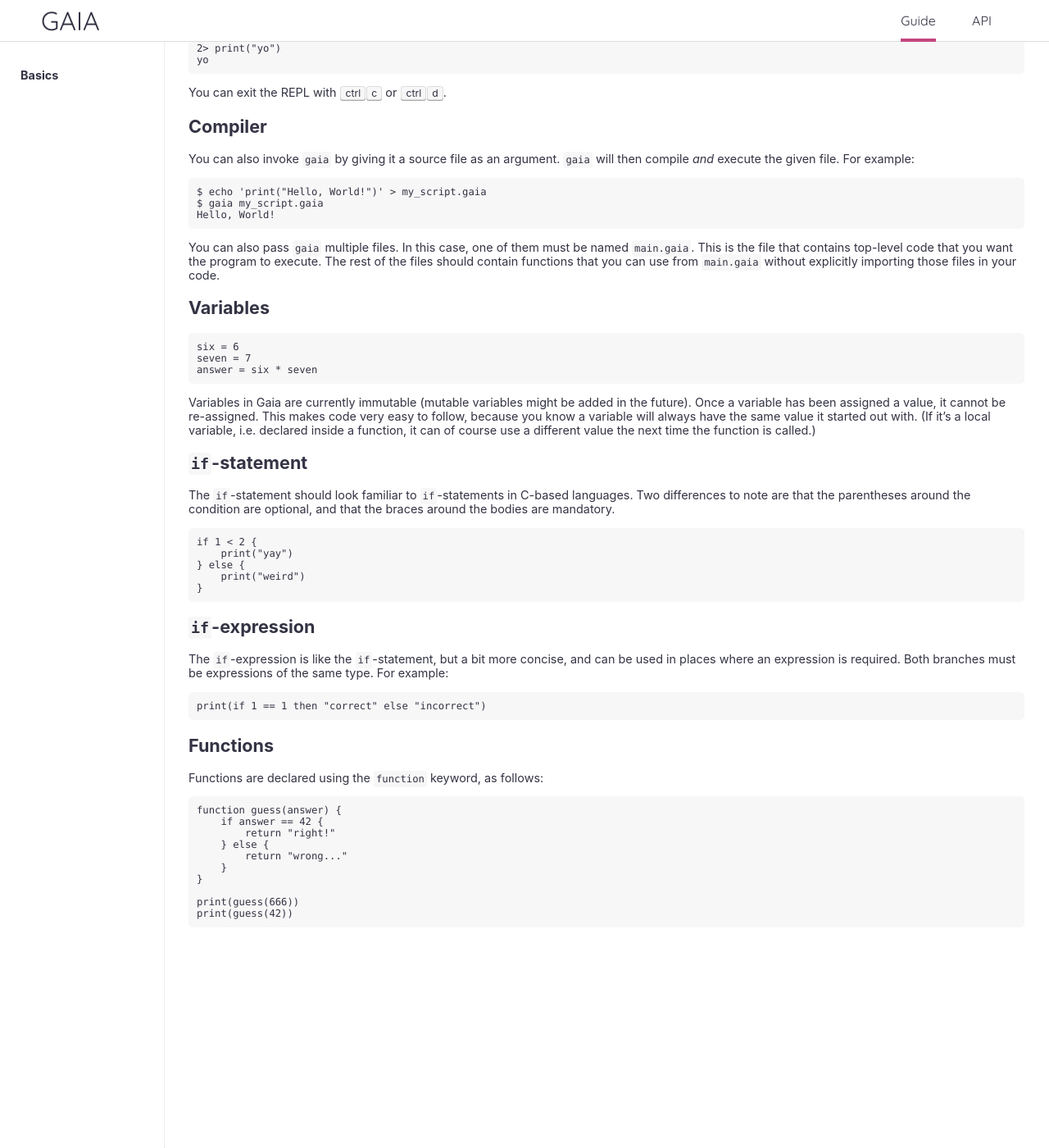
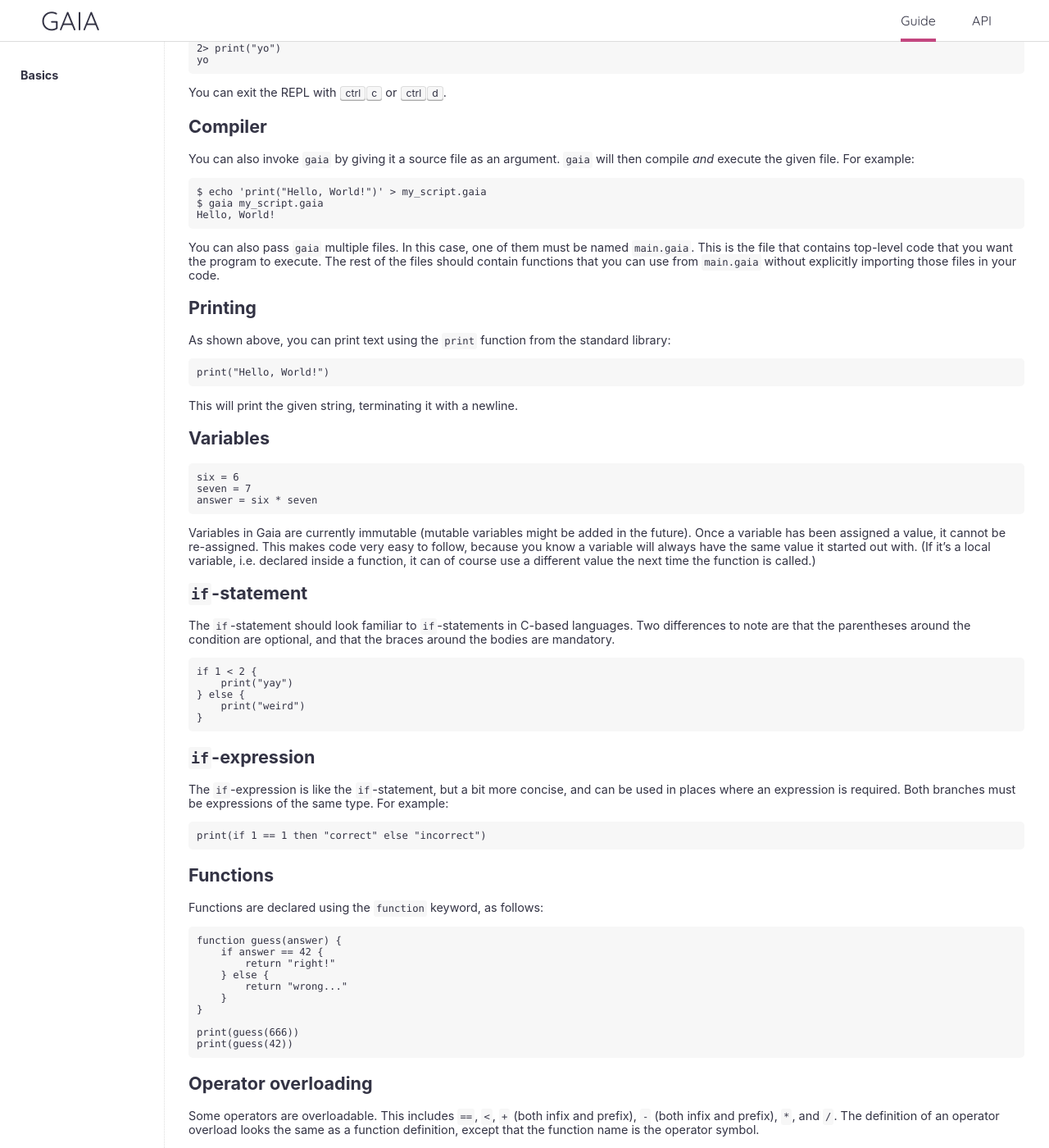
Before and after one commit to emlai/gaia, a Jekyll site: the page built from docs/_guide/basics.md, in a window 1280 px wide and 1400 px high, scrolled down 366 px. Shown: the whole window at 82% size. Built offline with Jekyll 4.4.1, drawn with Linux system fonts in a browser that asks for light colours; before the commit the page ends 1509 px from its top, so only the background shows below that.

Commit message:
Add "printing" and "operator overloading" sections to language guide

```diff
--- a/docs/_guide/basics.md
+++ b/docs/_guide/basics.md
@@ -47,6 +47,15 @@ You can also pass `gaia` multiple files. In this case, one of them must be named
 program to execute. The rest of the files should contain functions that you can
 use from `main.gaia` without explicitly importing those files in your code.
 
+## Printing
+
+As shown above, you can print text using the `print` function from the standard
+library:
+
+    print("Hello, World!")
+
+This will print the given string, terminating it with a newline.
+
 ## Variables
 
     six = 6
@@ -94,3 +103,10 @@ Functions are declared using the `function` keyword, as follows:
 
     print(guess(666))
     print(guess(42))
+
+## Operator overloading
+
+Some operators are overloadable. This includes `==`, `<`, `+` (both infix and
+prefix), `-` (both infix and prefix), `*`, and `/`. The definition of an
+operator overload looks the same as a function definition, except that the
+function name is the operator symbol.
```
